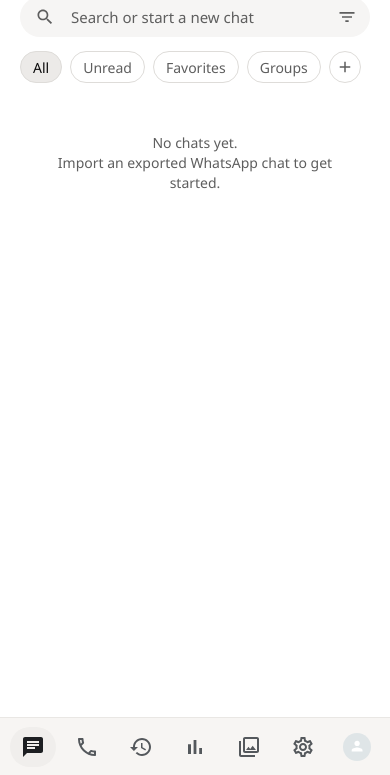
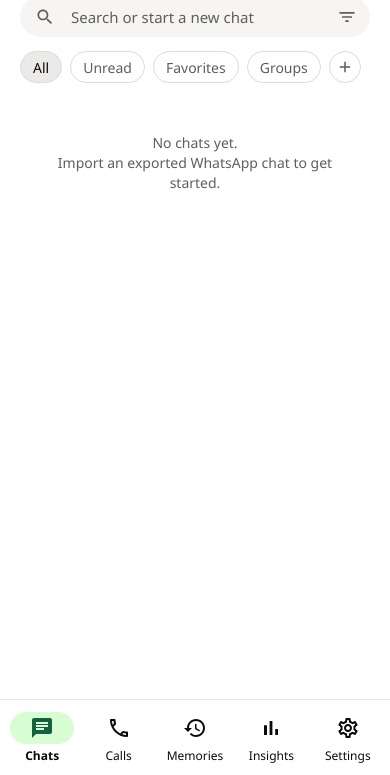
Before and after one commit to ajalilmian/whatsapp-chat-viewer, a plain HTML site: page index.html in a window 390 px wide. Shown: the part 69-844 px from the top of the page. Drawn offline with Linux system fonts and the light colour scheme; no server answers.

Commit message:
Style the phone tab bar like the Android app
Labels under each icon and a pill behind the active tab. Media and
profile move out of the bar on phones; both remain in the menus.

```diff
--- a/css/style.css
+++ b/css/style.css
@@ -893,19 +893,28 @@ a.card:hover { filter: brightness(.97); }
 .chat-item:hover .row-menu, .chat-item:focus-visible .row-menu { width: 22px; }
 .row-menu:hover { color: var(--text); }
 
-/* Phone width: the rail becomes a bottom tab bar on the list screen */
+/* Phone width: the rail becomes a bottom navigation bar like the Android app's,
+   with a label under each icon and a pill behind the active one. */
 @media (max-width: 760px) {
   .rail {
-    display: flex; position: fixed; left: 0; right: 0; bottom: 0; z-index: 20; flex: none; flex-direction: row; justify-content: space-around; align-items: center;
-    height: calc(58px + env(safe-area-inset-bottom)); padding: 0 6px env(safe-area-inset-bottom); border-right: 0; border-top: 1px solid var(--line);
+    --nav-h: 76px;
+    display: flex; position: fixed; left: 0; right: 0; bottom: 0; z-index: 20; flex: none; flex-direction: row; align-items: stretch;
+    height: calc(var(--nav-h) + env(safe-area-inset-bottom)); padding: 0 4px env(safe-area-inset-bottom);
+    background: var(--side-bg); border-right: 0; border-top: 1px solid var(--line);
   }
-  .rail-top, .rail-bottom { flex-direction: row; gap: 0; flex: 1; justify-content: space-around; }
-  .rail-top { flex: 4; }
-  .rail-bottom { flex: 3; }
-  .rail hr, .rail .deco { display: none; }
-  .rail-btn { width: 46px; height: 40px; border-radius: 20px; }
+  .rail-top, .rail-bottom { display: contents; }
+  .rail hr, .rail .deco, #btn-media, #btn-profile { display: none; }
+  .rail-btn, .rail-btn:hover, .rail-btn.on {
+    flex: 1; width: auto; height: auto; border-radius: 0; background: none; flex-direction: column; justify-content: center; gap: 4px;
+    color: var(--text); -webkit-tap-highlight-color: transparent;
+  }
+  .rail-btn svg { width: 64px; height: 32px; padding: 4px 20px; border-radius: 16px; transition: background .15s; }
+  .rail-btn::after { content: attr(data-label); font-size: 12px; line-height: 16px; font-weight: 500; }
+  .rail-btn.on svg { background: #d8fdd2; color: #15603e; }
+  :root[data-theme="dark"] .rail-btn.on svg { background: #103529; color: #d9fdd3; }
+  .rail-btn.on::after { font-weight: 700; }
   body.chat-open .rail { display: none; }
-  .side { padding-bottom: calc(58px + env(safe-area-inset-bottom)); }
-  .drawer { bottom: calc(58px + env(safe-area-inset-bottom)); }
+  .side { padding-bottom: calc(76px + env(safe-area-inset-bottom)); }
+  .drawer { bottom: calc(76px + env(safe-area-inset-bottom)); }
   .intro-foot { display: none; }
 }
--- a/index.html
+++ b/index.html
@@ -20,18 +20,18 @@
 
   <nav class="rail" aria-label="Navigation">
     <div class="rail-top">
-      <button class="rail-btn on" id="rail-chats" title="Chats" data-icon="chats"></button>
-      <button class="rail-btn" id="rail-calls" title="Calls" data-icon="callOutline"></button>
+      <button class="rail-btn on" id="rail-chats" title="Chats" data-label="Chats" data-icon="chats"></button>
+      <button class="rail-btn" id="rail-calls" title="Calls" data-label="Calls" data-icon="callOutline"></button>
       <button class="rail-btn deco" title="Status (not available in the viewer)" data-icon="status" tabindex="-1"></button>
       <button class="rail-btn deco" title="Channels (not available in the viewer)" data-icon="channels" tabindex="-1"></button>
       <button class="rail-btn deco" title="Communities (not available in the viewer)" data-icon="communities" tabindex="-1"></button>
       <hr>
-      <button class="rail-btn" id="rail-memories" title="Memories" data-icon="history"></button>
-      <button class="rail-btn" id="rail-insights" title="Insights" data-icon="chart"></button>
+      <button class="rail-btn" id="rail-memories" title="Memories" data-label="Memories" data-icon="history"></button>
+      <button class="rail-btn" id="rail-insights" title="Insights" data-label="Insights" data-icon="chart"></button>
     </div>
     <div class="rail-bottom">
       <button class="rail-btn" id="btn-media" title="Media" data-icon="media"></button>
-      <button class="rail-btn" id="btn-settings" title="Settings" data-icon="settings"></button>
+      <button class="rail-btn" id="btn-settings" title="Settings" data-label="Settings" data-icon="settings"></button>
       <button class="rail-btn rail-avatar" id="btn-profile" title="Profile"><span id="me-avatar"></span></button>
     </div>
   </nav>
```
